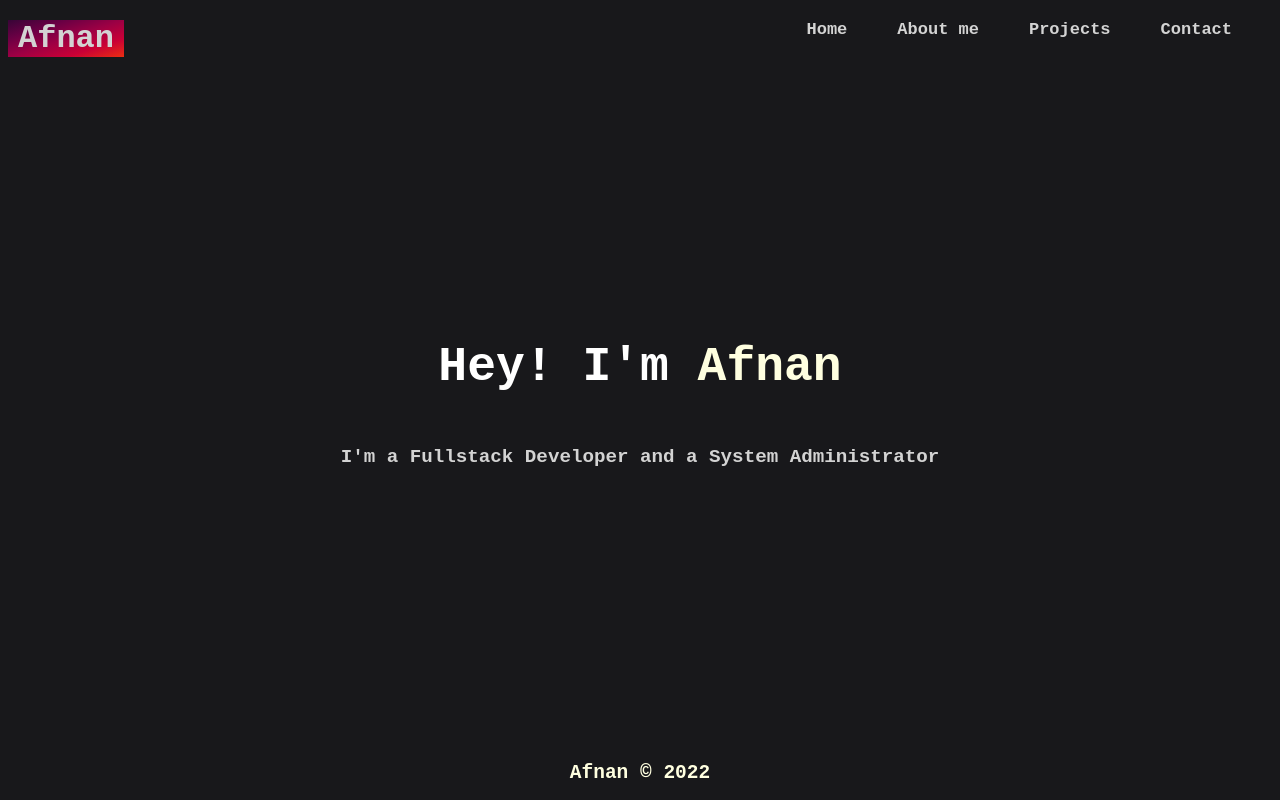
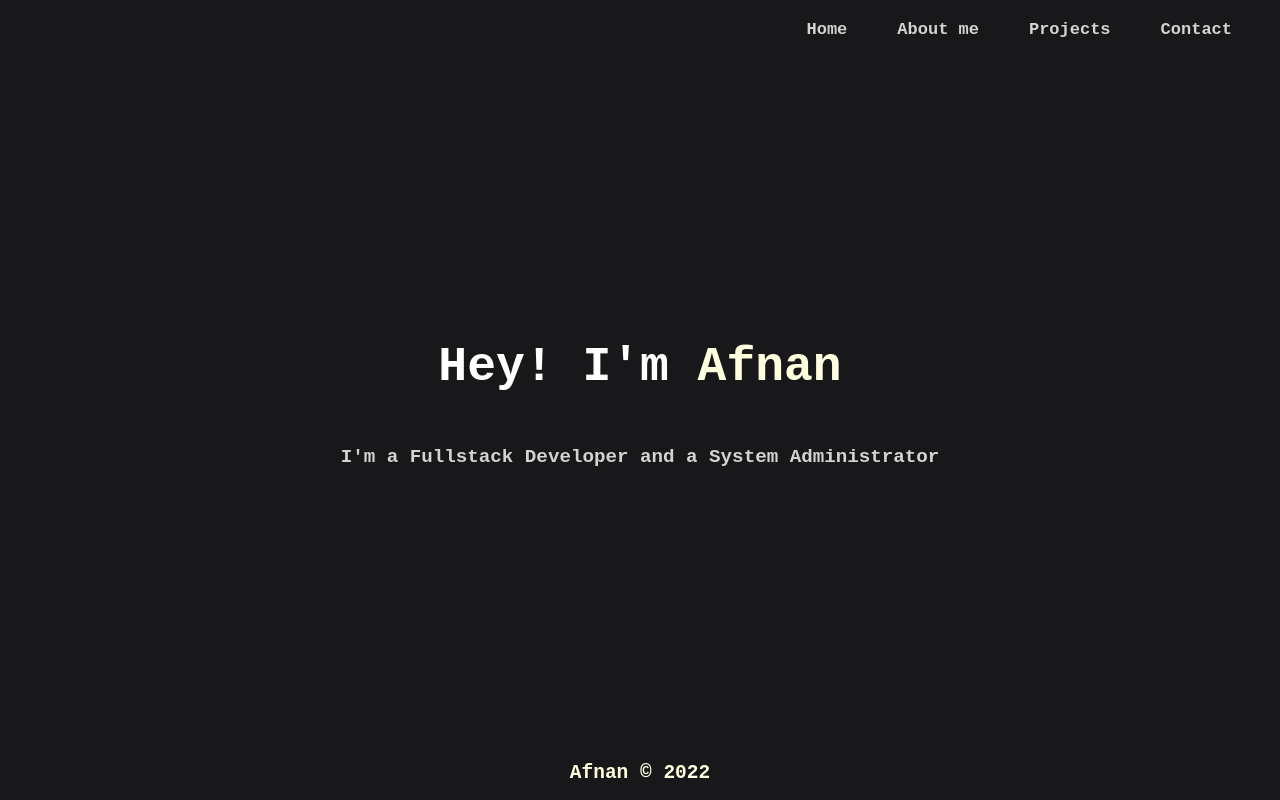
Before and after one commit to afnan007a/Portfolio-NextJS, a Next.js app: page / in a window 1280 px wide. Built offline with nearby package versions, Linux system fonts and the light colour scheme.

Commit message:
Update Home.module.css

```diff
--- a/styles/Home.module.css
+++ b/styles/Home.module.css
@@ -42,7 +42,9 @@
 }
 
 .homebar a {
-  background-image: linear-gradient(to right bottom, #370537, #690044, #9c0044, #c90036, #eb2e12);
+  background: -webkit-linear-gradient(to right bottom, #370537, #690044, #9c0044, #c90036, #eb2e12);
+  -webkit-background-clip: text;
+  -webkit-text-fill-color: transparent;
   float: left;
   font-size: 2rem;
 }
```
